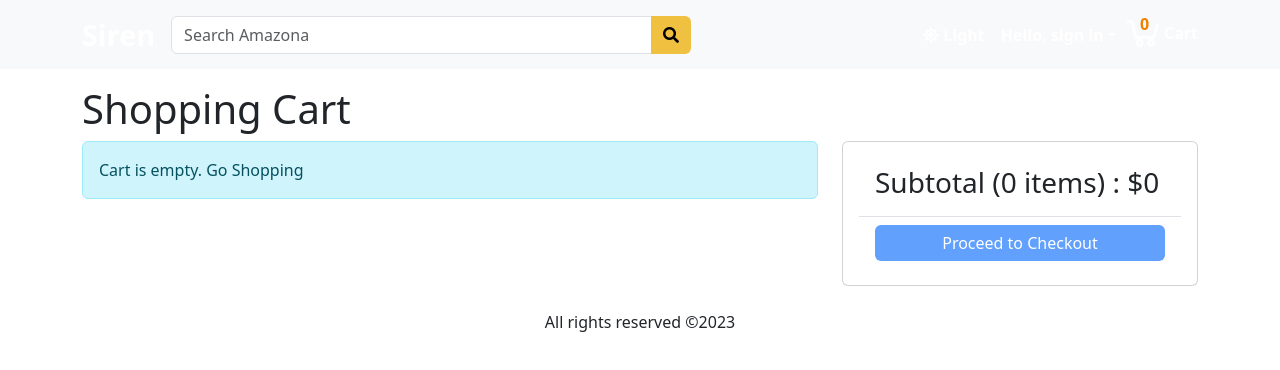
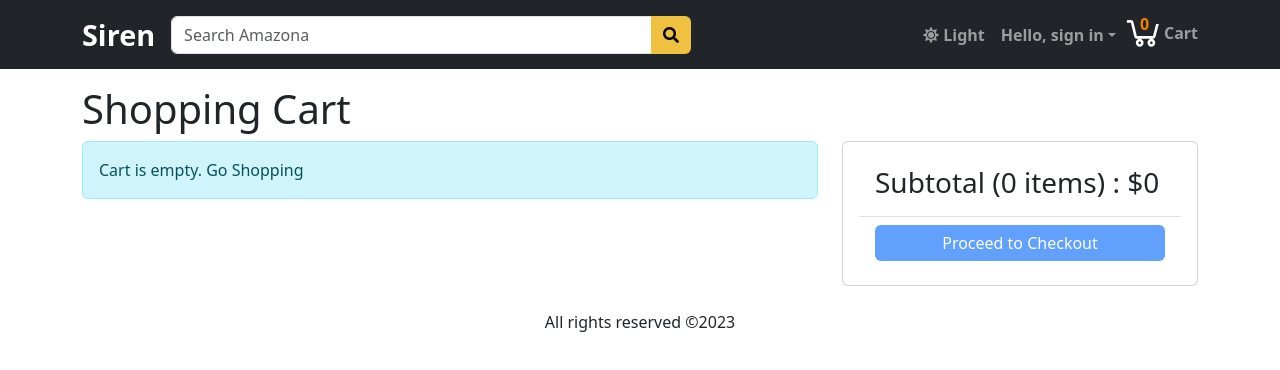
Before and after one commit to whatthefoobar/siren-ecomm-app, a React (Vite) app in the folder frontend/: page /cart in a window 1280 px wide. Shown: the top 370 px of the page. Built offline with nearby package versions, Linux system fonts and the light colour scheme.

Commit message:
navbar bg was off on darkmode toggle -fixed

```diff
--- a/frontend/src/components/NavigationBar.tsx
+++ b/frontend/src/components/NavigationBar.tsx
@@ -33,7 +33,8 @@ const NavigationBar = () => {
     <Navbar
       collapseOnSelect
       expand="lg"
-      className="bg-body-tertiary"
+      bg="dark"
+      variant="dark"
       expanded={expanded}
     >
       <Container>
@@ -41,10 +42,12 @@ const NavigationBar = () => {
           <Navbar.Brand>Siren</Navbar.Brand>
         </LinkContainer>
         <SearchBox />
+
         <Navbar.Toggle
           aria-controls="responsive-navbar-nav"
           onClick={() => setExpanded(!expanded)}
         />
+
         <Navbar.Collapse id="responsive-navbar-nav">
           <Nav className="w-100 justify-content-end">
             <Link
--- a/frontend/src/index.css
+++ b/frontend/src/index.css
@@ -68,13 +68,13 @@ img.thumbnail {
 a.header-link,
 .header-link > a {
   border-radius: 2px;
-  color: white !important;
+  /* color: white !important; */
   font-weight: bold;
 }
 
 a.header-link:hover,
 .header-link > a:hover {
-  color: #f08000 !important;
+  /* color: #f08000 !important; */
   /* border: 1px white solid; */
 }
 
```
